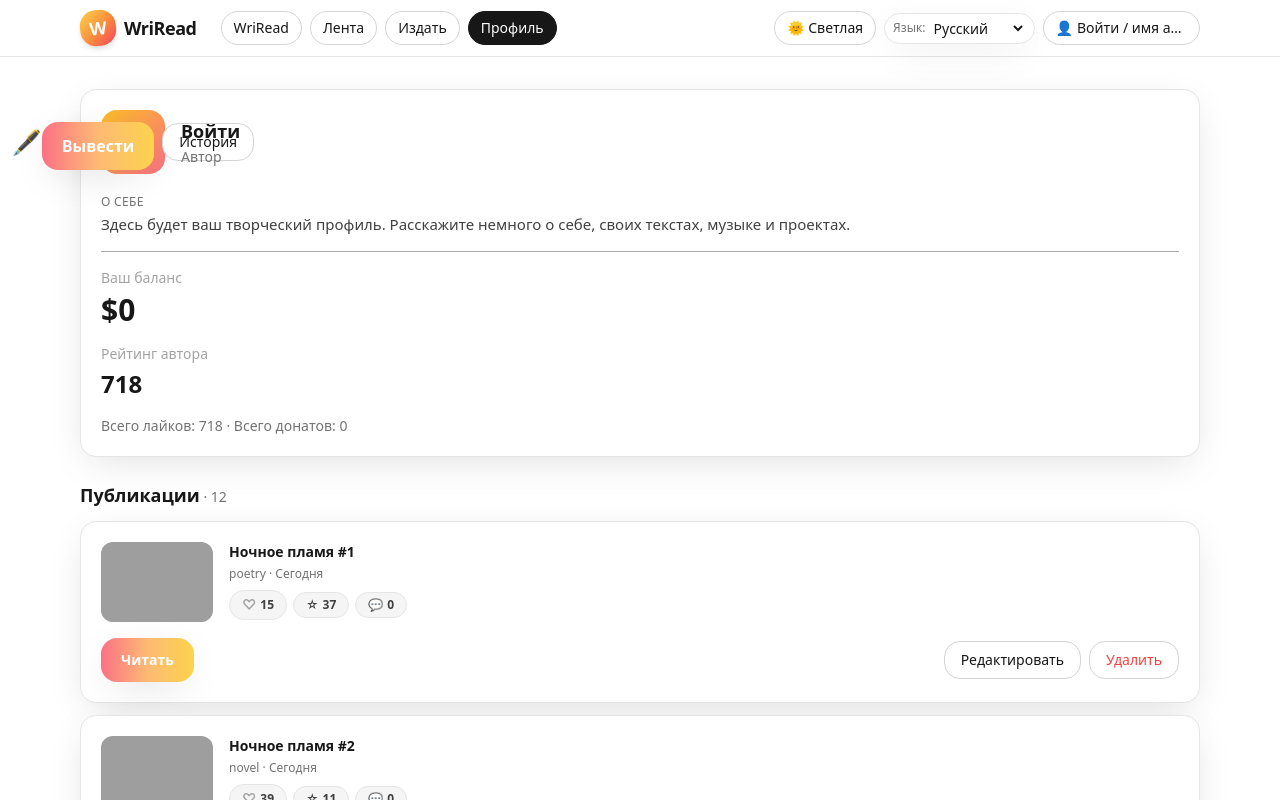
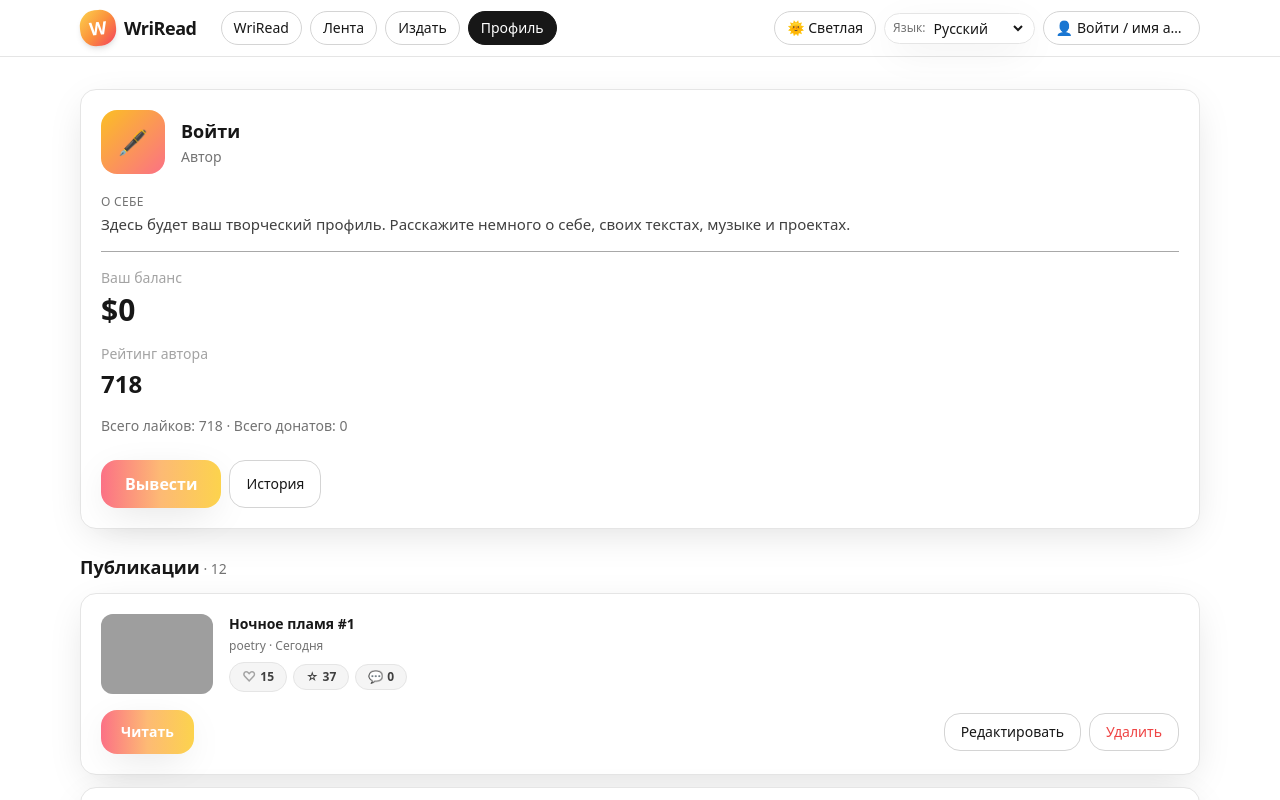
Before and after one commit to r69kjy4r92-droid/wriread, a React (Vite) app: page / in a window 1280 px wide. Both pictures are taken after a click on the button "Профиль". Shown: the top 800 px of the page. Built offline with nearby package versions, Linux system fonts and the light colour scheme; grey boxes are pictures that could not be loaded.

Commit message:
fix: clean profile layout and payout buttons

```diff
--- a/src/components/Profile.tsx
+++ b/src/components/Profile.tsx
@@ -1,4 +1,3 @@
-
 import React from "react";
 import { CARD, cx, Button, GhostButton, Pill, num } from "./ui";
 import type { WorkItem } from "../data";
@@ -22,8 +21,7 @@ type ProfileProps = {
   onLike: (item: WorkItem) => void;
 };
 
-export const Profile: React.FC<ProfileProps> = (props) => {
-  const {
+export const Profile: React.FC<ProfileProps> = ({
   t,
   items,
   favorites,
@@ -37,13 +35,10 @@ export const Profile: React.FC<ProfileProps> = (props) => {
   onEdit,
   onOpen,
   onLike,
-  } = props;
-
-  // Все работы текущего автора (пока считаем один автор = весь список)
+}) => {
   const authoredWorks = items;
   const postsCount = authoredWorks.length;
 
-  // Автор залогинен, если есть имя
   const isSignedIn = !!(userName && userName.trim().length > 0);
   const loginLabel = t.login || t.signIn || "Войти";
   const displayName = isSignedIn ? userName!.trim() : loginLabel;
@@ -52,25 +47,13 @@ export const Profile: React.FC<ProfileProps> = (props) => {
 
   return (
     <section className="max-w-6xl mx-auto px-3 sm:px-4 py-6 sm:py-8">
-      {/* ==== Большой верхний блок профиля ==== */}
+      {/* ==== Верхний блок профиля ==== */}
       <div className={cx(CARD, "p-4 sm:p-5 flex flex-col gap-4")}>
         {/* Аватар + имя + роль */}
         <div className="flex items-center gap-3 sm:gap-4">
           <div className="flex-shrink-0">
             <div className="h-14 w-14 sm:h-16 sm:w-16 rounded-2xl bg-gradient-to-br from-amber-400 to-rose-400 flex items-center justify-center text-2xl">
               🖋️
-            <div className="flex flex-col sm:flex-row gap-2 mt-1 sm:mt-2">
-            <div className="w-full sm:w-auto max-w-[260px] mx-auto sm:mx-0">
-              <Button className="w-full text-sm py-2">
-                {t.withdraw}
-              </Button>
-            </div>
-            <div className="w-full sm:w-auto max-w-[260px] mx-auto sm:mx-0">
-              <GhostButton className="w-full text-sm py-2">
-                {t.history}
-              </GhostButton>
-            </div>
-          </div>
             </div>
           </div>
           <div className="min-w-0">
@@ -93,7 +76,7 @@ export const Profile: React.FC<ProfileProps> = (props) => {
           </p>
         </div>
 
-        {/* Баланс + рейтинг + статистика + кнопки */}
+        {/* Баланс + рейтинг + статистика */}
         <div className="pt-3 sm:pt-4 border-t border-neutral-800/40 dark:border-neutral-700/60 flex flex-col gap-3 sm:gap-4">
           {/* Баланс */}
           <div>
@@ -121,8 +104,15 @@ export const Profile: React.FC<ProfileProps> = (props) => {
             {num(stats.totalDonations)}
           </div>
 
-          {/* Кнопки */}
-
+          {/* Кнопки: слева, в одну линию */}
+          <div className="flex flex-row flex-wrap gap-2 mt-1 sm:mt-2">
+            <Button className="text-sm py-2 px-6">
+              {t.withdraw}
+            </Button>
+            <GhostButton className="text-sm py-2 px-6">
+              {t.history}
+            </GhostButton>
+          </div>
         </div>
       </div>
 
@@ -221,7 +211,7 @@ export const Profile: React.FC<ProfileProps> = (props) => {
                     </div>
                   </div>
 
-                  {/* Кнопки действий */}
+                  {/* Кнопки действий по посту */}
                   <div className="flex flex-col sm:flex-row gap-2 sm:justify-between sm:items-center">
                     <div className="flex flex-wrap gap-2">
                       <Button
```
Lines whose indentation alone changed are shown as unchanged.
